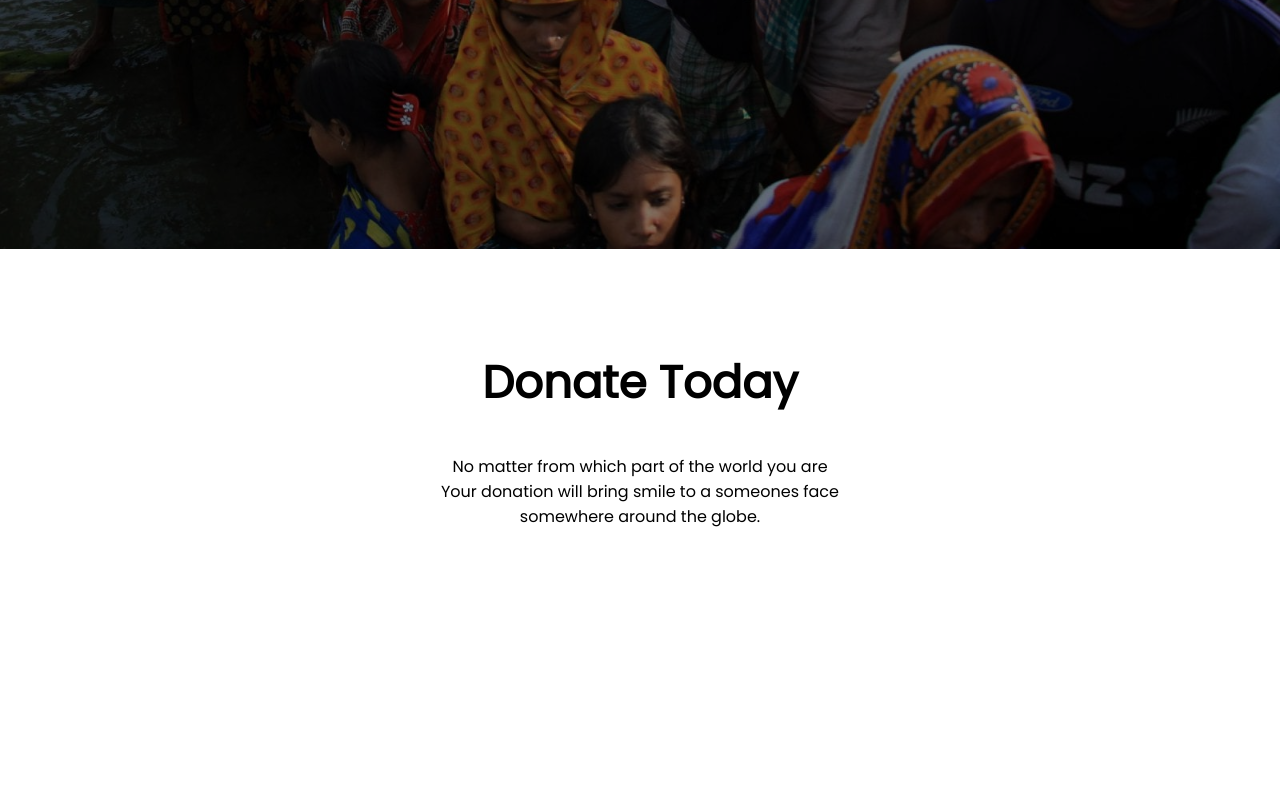
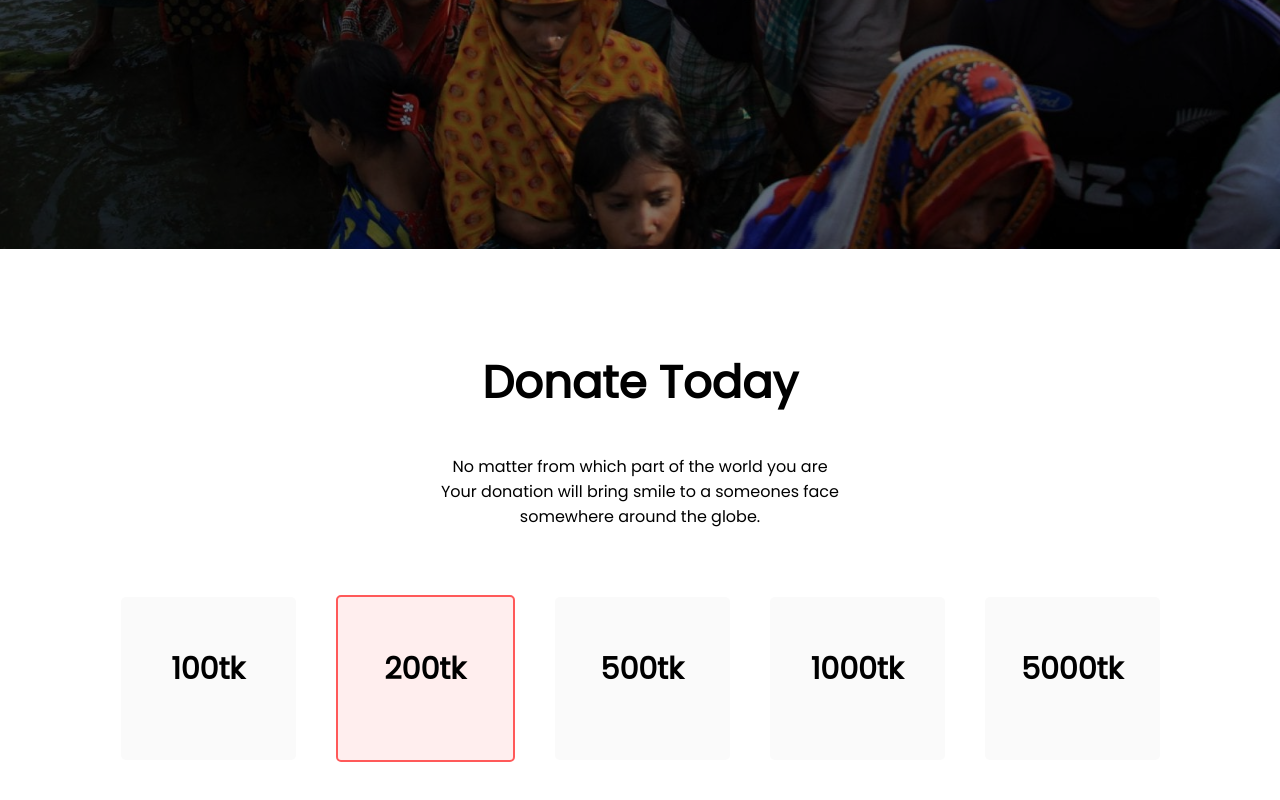
Before and after one commit to anowarzz/donate-for-flood-victims, a plain HTML site: page index.html in a window 1280 px wide. Shown: the part 605-1405 px from the top of the page. Before the commit the page ends 1150 px from the top, so only its background shows below. Drawn offline with Linux system fonts and the light colour scheme.

Commit message:
donation amount added

```diff
--- a/index.html
+++ b/index.html
@@ -36,6 +36,26 @@
           Your donation will bring smile to a someones face <br />
           somewhere around the globe.
         </p>
+        <br />
+        <br />
+      </div>
+
+      <div class="flexible-container">
+        <div class="unselected-amount">
+          <p>100tk</p>
+        </div>
+        <div id="selected-amount">
+          <p>200tk</p>
+        </div>
+        <div class="unselected-amount">
+          <p>500tk</p>
+        </div>
+        <div class="unselected-amount">
+          <p>1000tk</p>
+        </div>
+        <div class="unselected-amount">
+          <p>5000tk</p>
+        </div>
       </div>
     </section>
   </body>
--- a/style.css
+++ b/style.css
@@ -41,3 +41,38 @@ h2 {
 .donate-today{
   text-align: center;
 }
+.unselected-amount{
+text-align:center;
+font-size:30px;
+font-weight: 700;
+width:135px;
+height:123px;
+padding: 20px;
+background-color:#FAFAFA;
+border-radius:5px;
+margin-left: 20px;
+margin-right: 20px;
+}
+#selected-amount
+{
+text-align:center;
+font-size:30px;
+font-weight: 700;
+width:135px;
+height:123px;
+padding: 20px;
+background-color:#FFEEEE;
+border: 2px solid #ff5959;
+border-radius:5px;
+margin-left: 20px;
+margin-right: 20px;
+}
+
+
+.flexible-container{
+  display:flex;
+  justify-content:space-evenly;
+  align-items:center;
+  justify-content: center;
+  margin-bottom:100px;
+}
```
